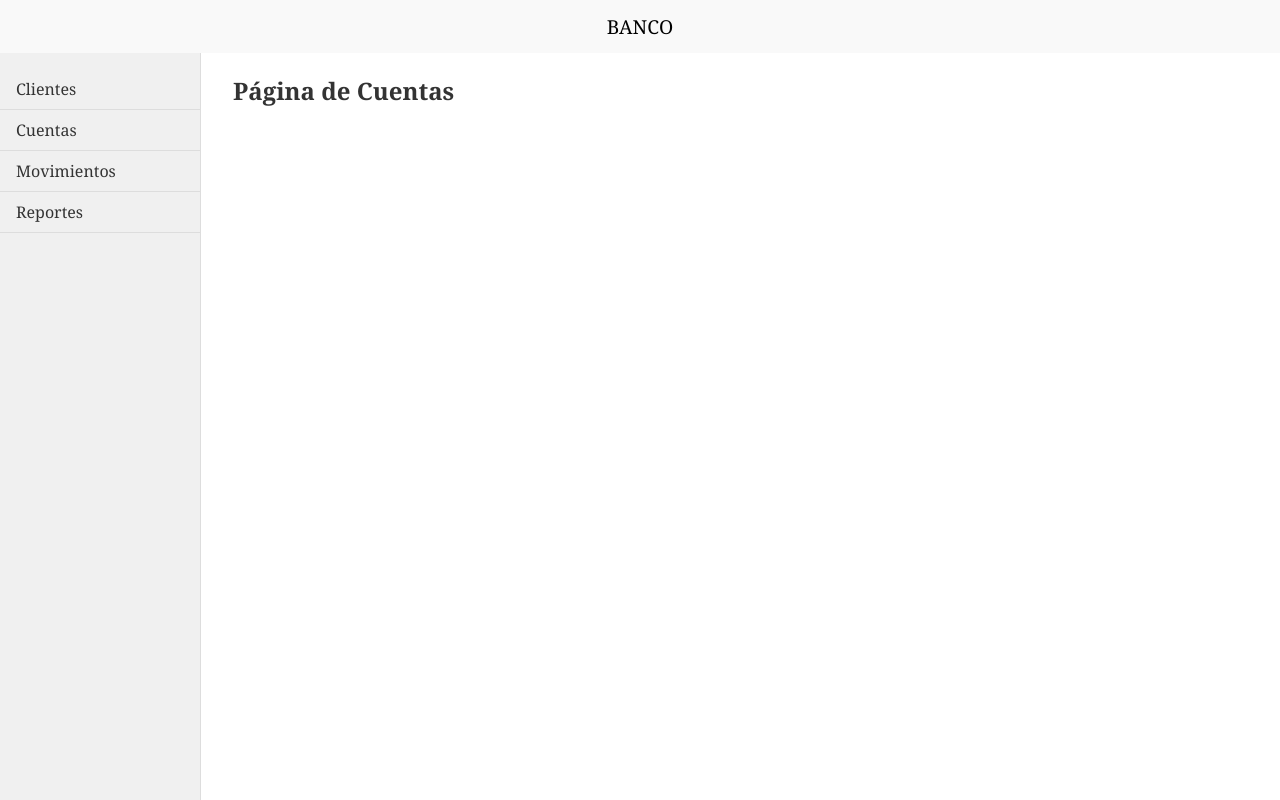
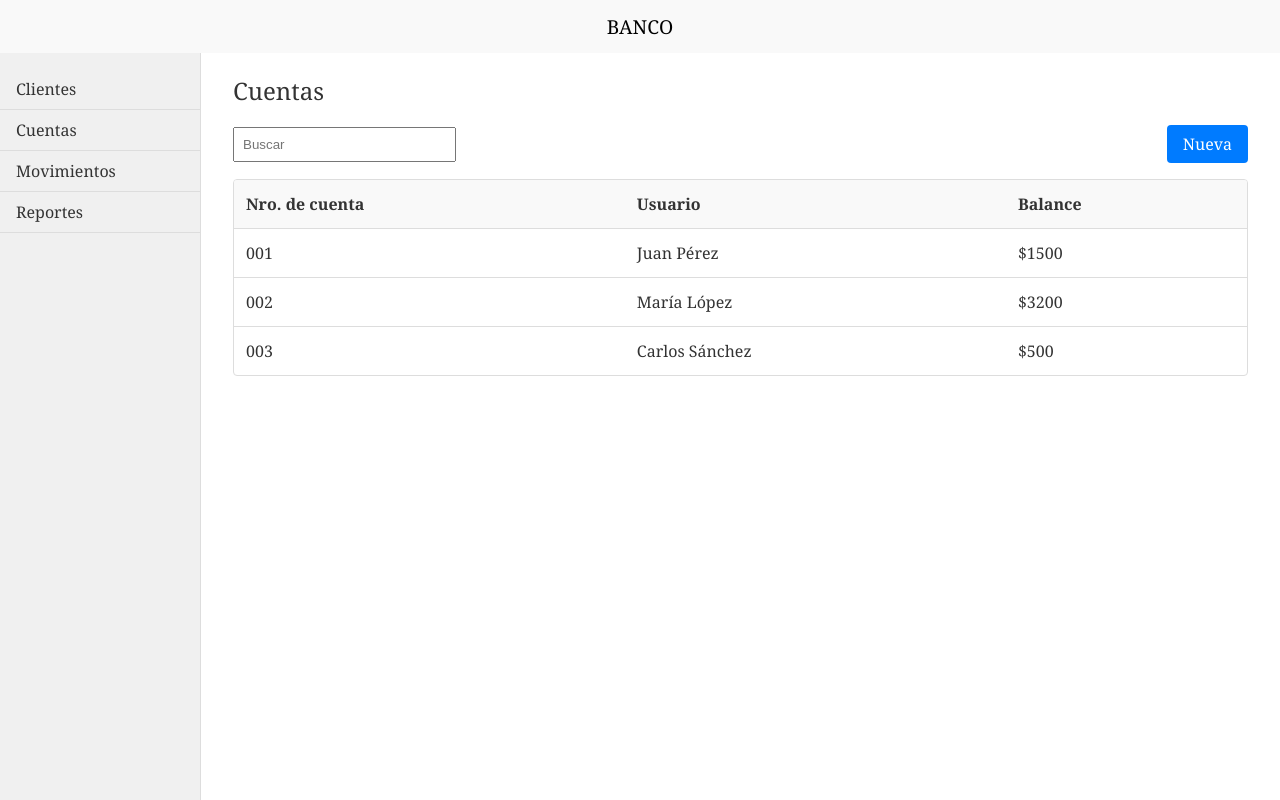
Before and after one commit to cheo2322/software_engineer_2_nttdata_test, a React (Vite) app in the folder bank-frontend/: page /accounts in a window 1280 px wide. Built offline with nearby package versions, Linux system fonts and the light colour scheme.

Commit message:
FE: Accounts screen

```diff
--- a/bank-frontend/src/App.jsx
+++ b/bank-frontend/src/App.jsx
@@ -1,6 +1,6 @@
 import { BrowserRouter as Router, Routes, Route, Link } from 'react-router-dom';
 import Clients from './screens/clients/Clients';
-import Accounts from './screens/Accounts';
+import Accounts from './screens/accounts/Accounts';
 import Movements from './screens/Movements';
 import Reports from './screens/Reports';
 import './App.css';
--- a/bank-frontend/src/screens/Accounts.jsx
+++ /dev/null
@@ -1,3 +0,0 @@
-export default function Accounts() {
-  return <h2>Página de Cuentas</h2>;
-}
--- /dev/null
+++ b/bank-frontend/src/screens/accounts/Accounts.css
@@ -0,0 +1,20 @@
+.accounts-grid {
+    width: 100%;
+    border-collapse: collapse;
+}
+
+.accounts-grid th,
+.accounts-grid td {
+    padding: 0.75rem;
+    border-bottom: 1px solid #ddd;
+    text-align: left;
+}
+
+.accounts-grid th {
+    background-color: #f9f9f9;
+    font-weight: 600;
+}
+
+.accounts-grid tr:last-child td {
+    border-bottom: none;
+}
--- /dev/null
+++ b/bank-frontend/src/screens/accounts/Accounts.jsx
@@ -0,0 +1,61 @@
+import { useState } from 'react';
+import './Accounts.css';
+import '../../../styles/Entities.css';
+
+export default function Accounts() {
+  const [accounts] = useState([
+    { nro: '001', userId: 'Juan Pérez', balance: 1500 },
+    { nro: '002', userId: 'María López', balance: 3200 },
+    { nro: '003', userId: 'Carlos Sánchez', balance: 500 },
+  ]);
+
+  const [search, setSearch] = useState('');
+
+  const filteredAccounts = accounts.filter(
+    (a) =>
+      a.nro.toLowerCase().includes(search.toLowerCase()) ||
+      a.userId.toLowerCase().includes(search.toLowerCase()),
+  );
+
+  return (
+    <div className="entity-container">
+      <div className="entity-header">
+        <h2>Cuentas</h2>
+        <div className="entity-header-actions">
+          <input
+            type="text"
+            placeholder="Buscar"
+            value={search}
+            onChange={(e) => setSearch(e.target.value)}
+          />
+          <button onClick={() => alert('Nueva cuenta')}>Nueva</button>
+        </div>
+      </div>
+
+      <div className="entity-data-container">
+        {filteredAccounts.length > 0 ? (
+          <table className="accounts-grid">
+            <thead>
+              <tr>
+                <th>Nro. de cuenta</th>
+                <th>Usuario</th>
+                <th>Balance</th>
+              </tr>
+            </thead>
+            <tbody>
+              {filteredAccounts.map((acc, index) => (
+                <tr key={index}>
+                  <td>{acc.nro}</td>
+                  <td>{acc.userId}</td>
+                  <td>${acc.balance}</td>
+                </tr>
+              ))}
+            </tbody>
+          </table>
+        ) : (
+          <p className="entity-empty">No hay cuentas disponibles.</p>
+        )}
+      </div>
+    </div>
+  );
+}
```
